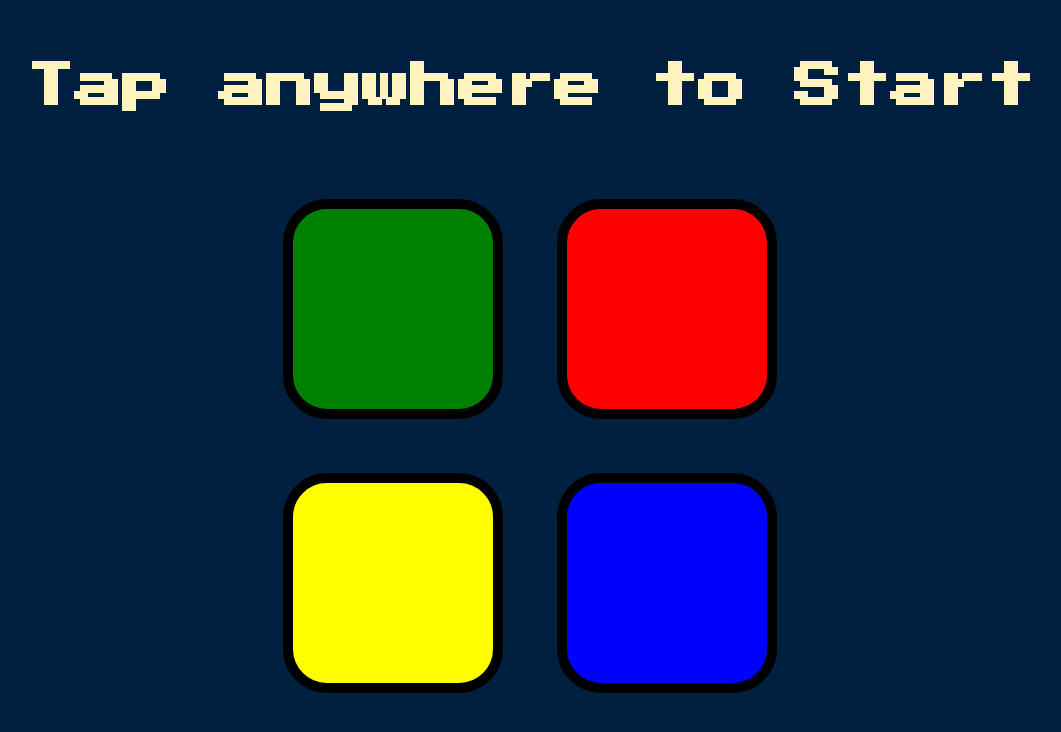
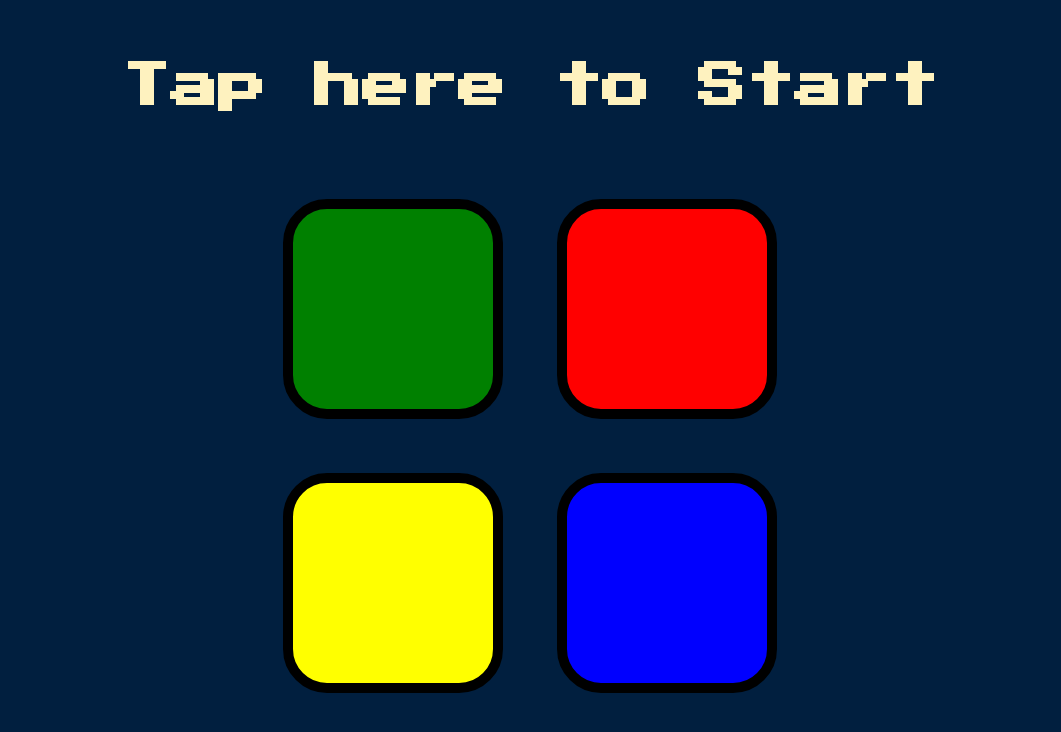
Before and after one commit to AnushkaJain123/Simon-Game, a plain HTML site: page index.html in a window 1280 px wide. Shown: the whole page, without its empty margins (110-1171 px from the left). Drawn offline with nearby package versions, Linux system fonts and the light colour scheme.

Commit message:
Update index.html

```diff
--- a/index.html
+++ b/index.html
@@ -9,7 +9,7 @@
 </head>
 
 <body>
-  <h1 id="level-title">Tap anywhere to Start</h1>
+  <h1 id="level-title">Tap here to Start</h1>
   <div class="container">
     <div lass="row">
 
```
